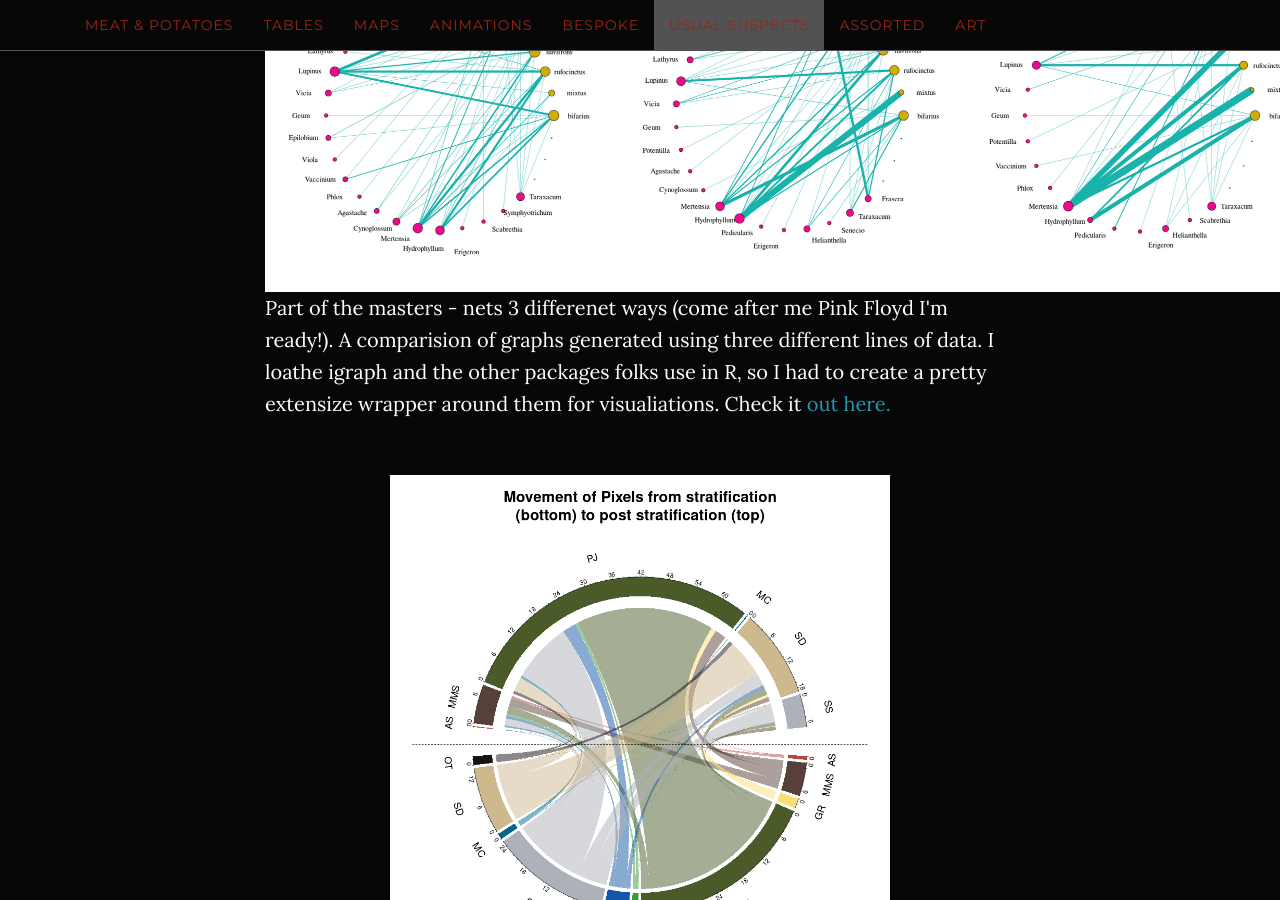
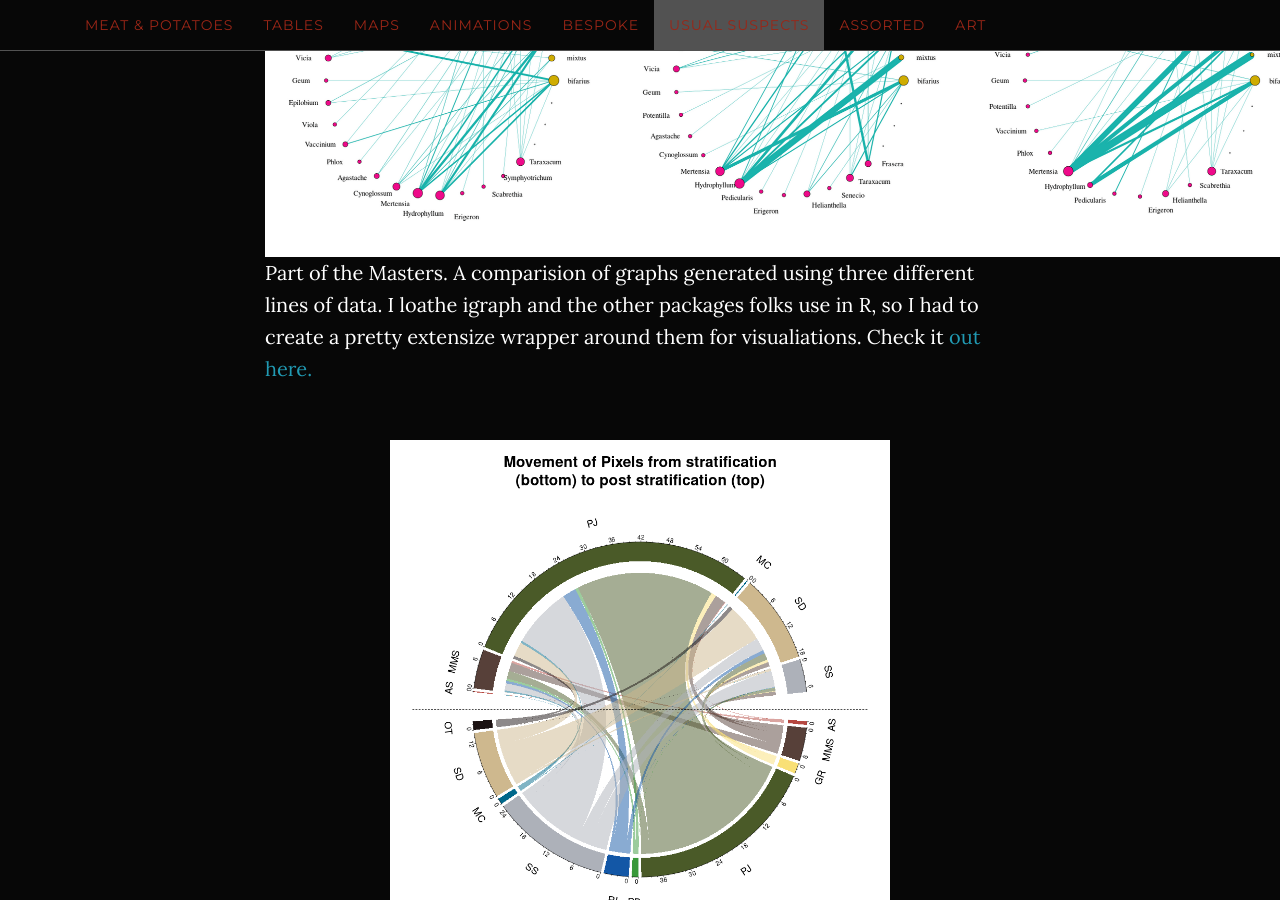
Before and after one commit to sagesteppe/DataVizGallery, a Jekyll site: the page built from index.html, in a window 1280 px wide and 900 px high, scrolled down 22715 px. Built offline with Jekyll 4.4.1, drawn with Linux system fonts in a browser that asks for light colours; some of the changed text lies outside the part shown.

Commit message:
data viz gallery

```diff
--- a/_includes/animations.html
+++ b/_includes/animations.html
@@ -5,10 +5,8 @@
                 <h1>Animations</h1>
                 <h3>Some talks move faster than others.</h3>
                 <p >Interactivity is great, and so are big grids of many plots. However sometimes, you need to emphasize each and every point to elicit a feeling. Usually the overall feeling, not the specifics, stick with the users. For this I use animations. Unfortunately most of my work here relates to natural disasters.</p>
-                <p> this would be a real good place to put some bad ass base r scatterplots etc. </p>
                 <img src="{{site.url}}/figures/fcasts.gif" width="500" height="500" alt="Fire forecasts" style="display: block; margin: auto;" />
-                <p>fire forecasts caption</p>
-
+                <p>Here we have some forecasts for annual data, so no seasonal component, for a variety of analytical units. This was an audience of one presentation.</p>
             </div>
         </div>
     </section>
--- a/_includes/usualsuspects.html
+++ b/_includes/usualsuspects.html
@@ -9,10 +9,10 @@
                 <p>Our sample frame had 281 plots. We were assured we had benchmark references for all 281. As you can see that clearly wasn't the case. With a bit of unsupervised clustering, feature engineering, critical thinking, and some tough decisions and assumptions we perservered.</p>
                 <br>
                 <img src="{{site.url}}/figures/Networks3ways.png" width="1050" height="353" class="center" style="display: block; margin: auto;" />
-                <p>  Part of the masters - nets 3 differenet ways (come after me Pink Floyd I'm ready!). A comparision of graphs generated using three different lines of data. I loathe igraph and the other packages folks use in R, so I had to create a pretty extensize wrapper around them for visualiations. Check it <a href="https://github.com/sagesteppe/nothingButNet">out here.</a> </p>
+                <p>  Part of the Masters. A comparision of graphs generated using three different lines of data. I loathe igraph and the other packages folks use in R, so I had to create a pretty extensize wrapper around them for visualiations. Check it <a href="https://github.com/sagesteppe/nothingButNet">out here.</a> </p>
                 <br>
                 <img src="{{site.url}}/figures/circular_plot.png" width="500" height="500" style="display: block; margin: auto;" />
-                <p>Somebody used some old classifier, developed by a pretty huge team over a few years, and I inherited an absolute mess. In less than a week we generated the training and test data, fit a random forest classifier using high resolution aerial imagery from four channels, and predicted our model onto a few tens of millions of grid cells. Of course we absolutely smoked the old product in the process.</p>
+                <p>Somebody used some old classifier, developed by a pretty huge team over a few years, and I inherited an absolute mess. In less than a week we generated the training and test data, fit a random forest classifier using high resolution aerial imagery from four channels, and predicted our model onto a few tens of millions of grid cells. And of course we absolutely smoked the old product in the process.</p>
             </div>
         </div>
     </section>
```
